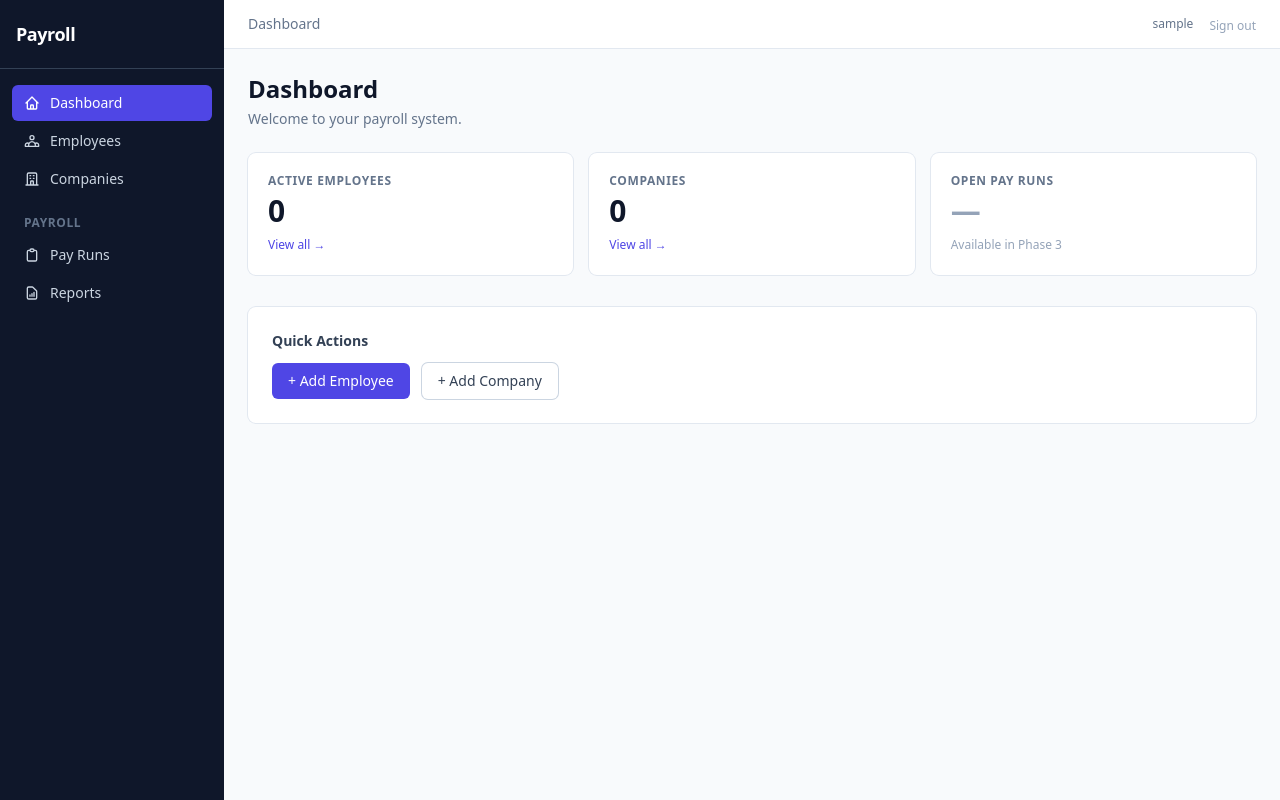
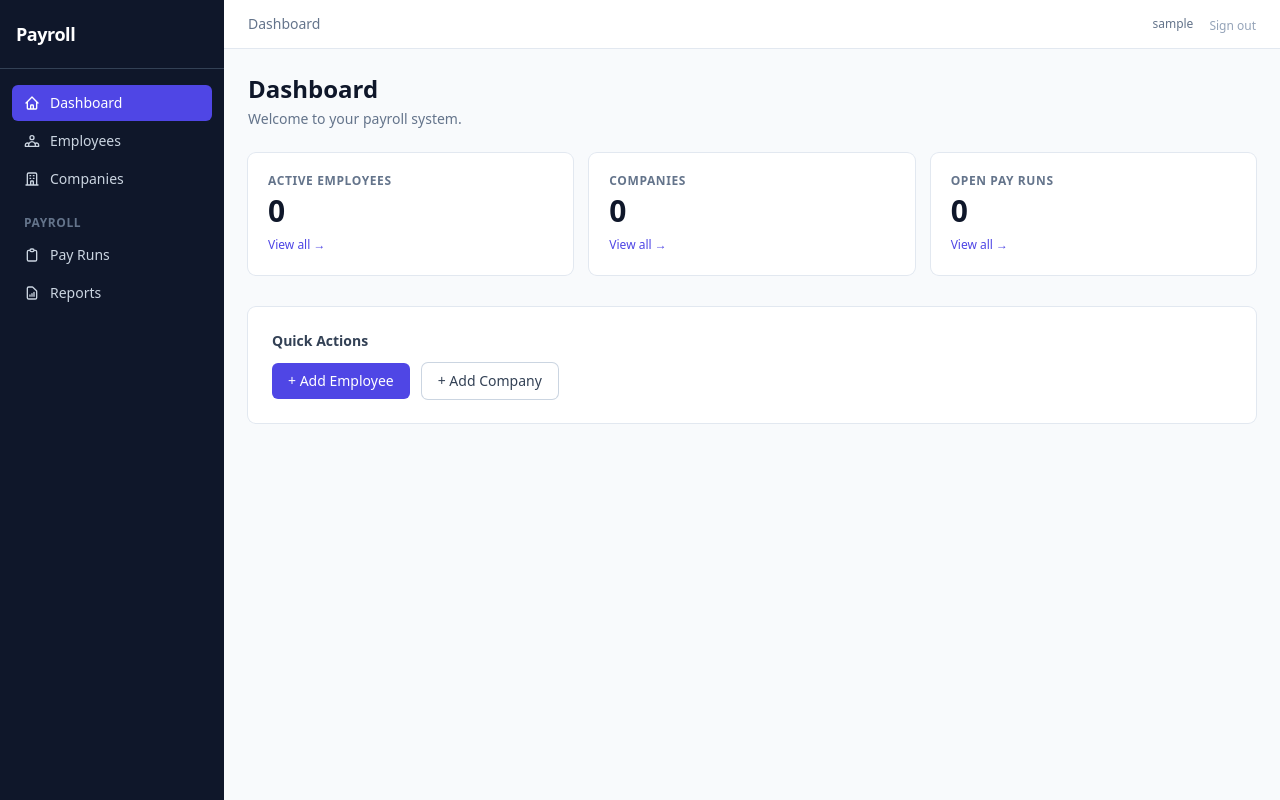
Before and after one commit to khorjak/vibes-payroll, a FastAPI app: page / in a window 1280 px wide. Run offline with FastAPI, Linux system fonts and the light colour scheme; the visitor is signed in with stand-in values (Sample User, id 1); some libraries are stand-ins or nearby versions.

Commit message:
fix(dashboard): wire up Open Pay Runs stat card
Card was a placeholder. Now queries PayPeriod status in
["open", "draft"] — both represent runs needing attention
before approval.

```diff
--- a/main.py
+++ b/main.py
@@ -62,13 +62,16 @@ def dashboard(request: Request):
     try:
         from models.company import Company
         from models.employee import Employee
+        from models.payroll import PayPeriod
         company_count = db.query(Company).count()
         employee_count = db.query(Employee).filter(Employee.status == "active").count()
+        open_pay_runs = db.query(PayPeriod).filter(PayPeriod.status.in_(["open", "draft"])).count()
     finally:
         db.close()
 
     return templates.TemplateResponse(request, "index.html", {
         "company_count": company_count,
         "employee_count": employee_count,
+        "open_pay_runs": open_pay_runs,
         "active_nav": "dashboard",
     })
--- a/templates/index.html
+++ b/templates/index.html
@@ -21,8 +21,8 @@
   </div>
   <div class="bg-white rounded-lg ring-1 ring-slate-200 p-5">
     <p class="text-xs font-semibold text-slate-500 uppercase tracking-wider mb-1">Open Pay Runs</p>
-    <p class="text-3xl font-bold text-slate-400">—</p>
-    <span class="text-xs text-slate-400 mt-2 inline-block">Available in Phase 3</span>
+    <p class="text-3xl font-bold text-slate-900">{{ open_pay_runs }}</p>
+    <a href="/payroll" class="text-xs text-indigo-600 hover:underline mt-2 inline-block">View all →</a>
   </div>
 </div>
 
```
